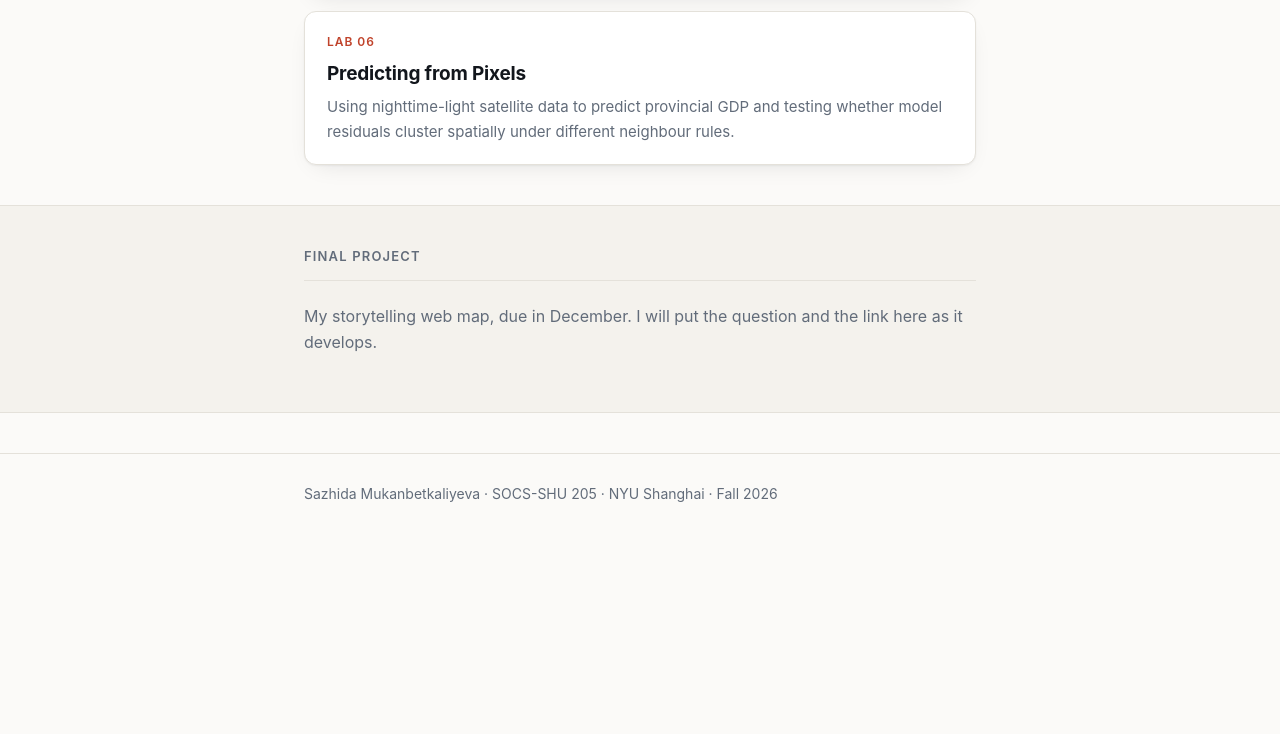
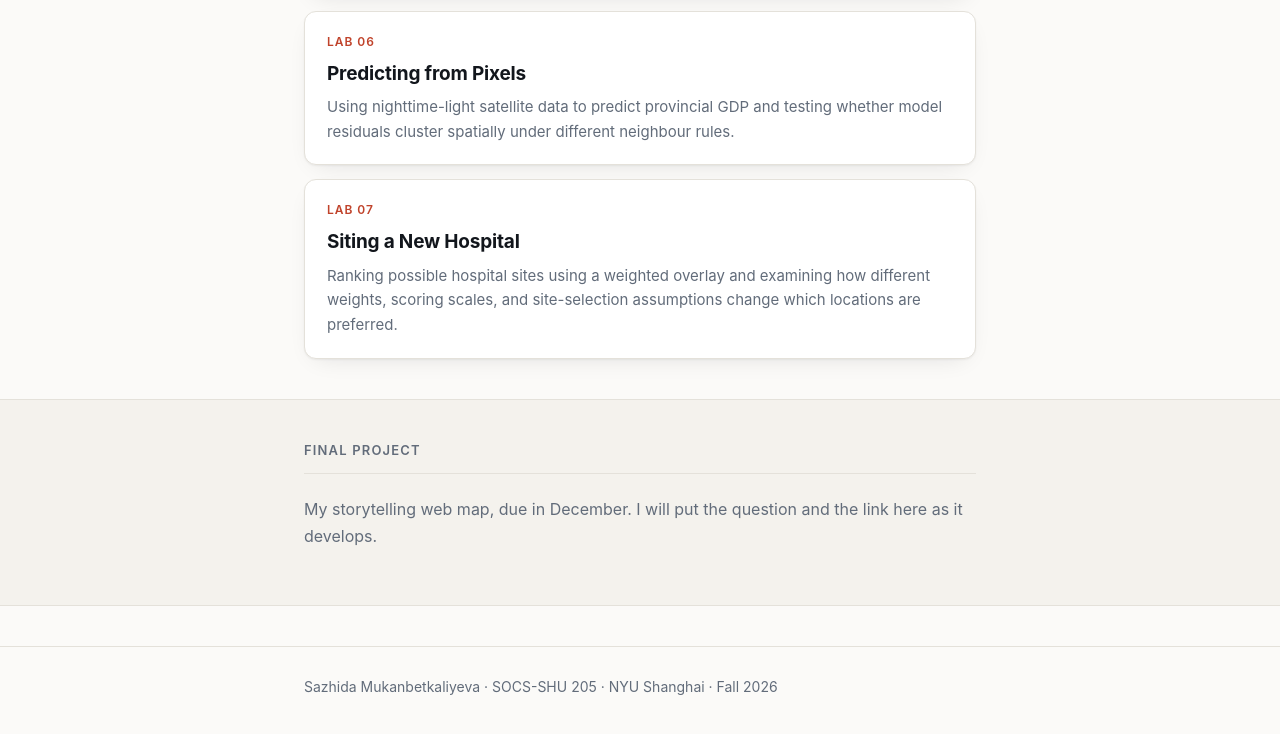
Before and after one commit to sm13352/spatial-portfolio, a plain HTML site: page index.html in a window 1280 px wide. Shown: the part 1418-2152 px from the top of the page. Before the commit the page ends 1963 px from the top, so only its background shows below. Drawn offline with Linux system fonts and the light colour scheme.

Commit message:
Add Lab 07: Siting a New Hospital
Added Lab 07 section with details about the hospital site selection project.

```diff
--- a/index.html
+++ b/index.html
@@ -244,6 +244,30 @@
         </li>
 
 
+
+        <!-- LAB 07 -->
+
+        <li class="card">
+          <a href="labs/lab-07.html">
+
+            <span class="card-num">
+              Lab 07
+            </span>
+
+            <span class="card-title">
+              Siting a New Hospital
+            </span>
+
+            <span class="card-note">
+              Ranking possible hospital sites using a weighted overlay and
+              examining how different weights, scoring scales, and
+              site-selection assumptions change which locations are preferred.
+            </span>
+
+          </a>
+        </li>
+
+
         <!-- Add future labs or problem sets above this line. -->
 
 
```
